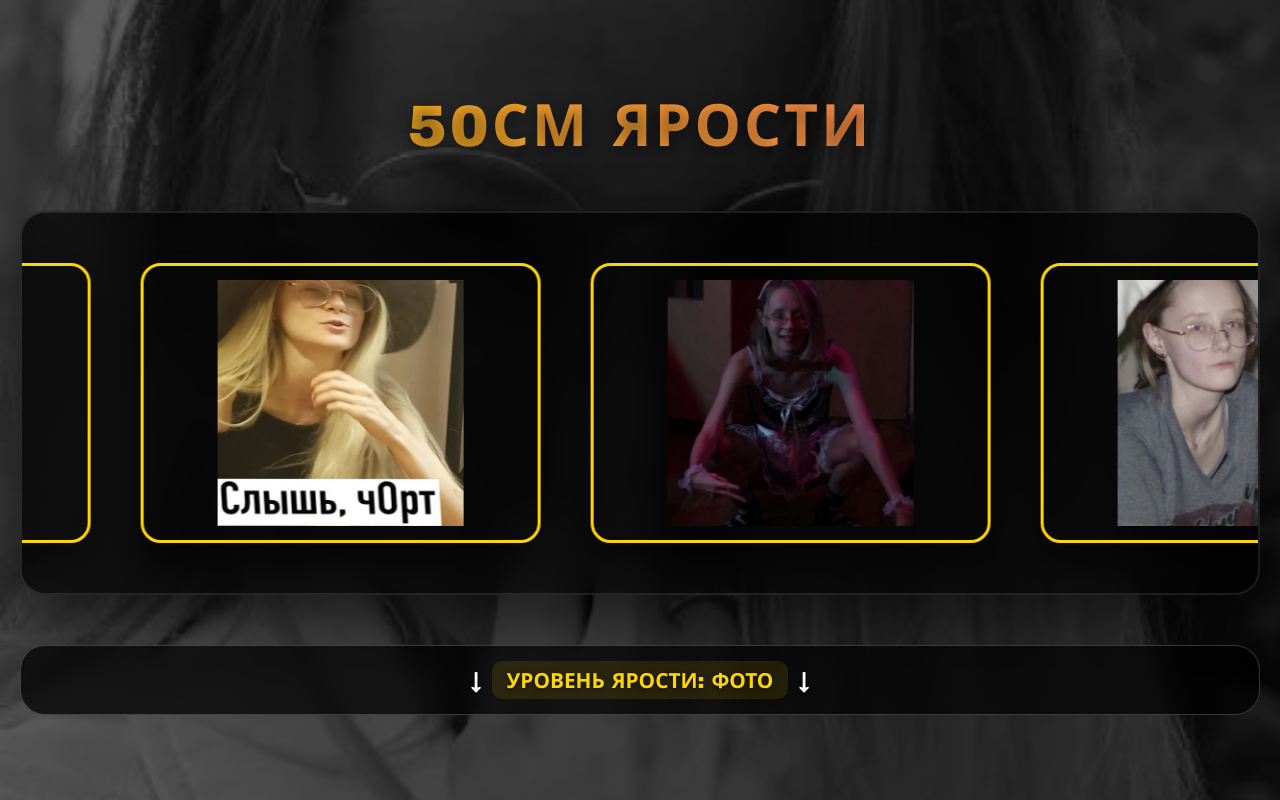
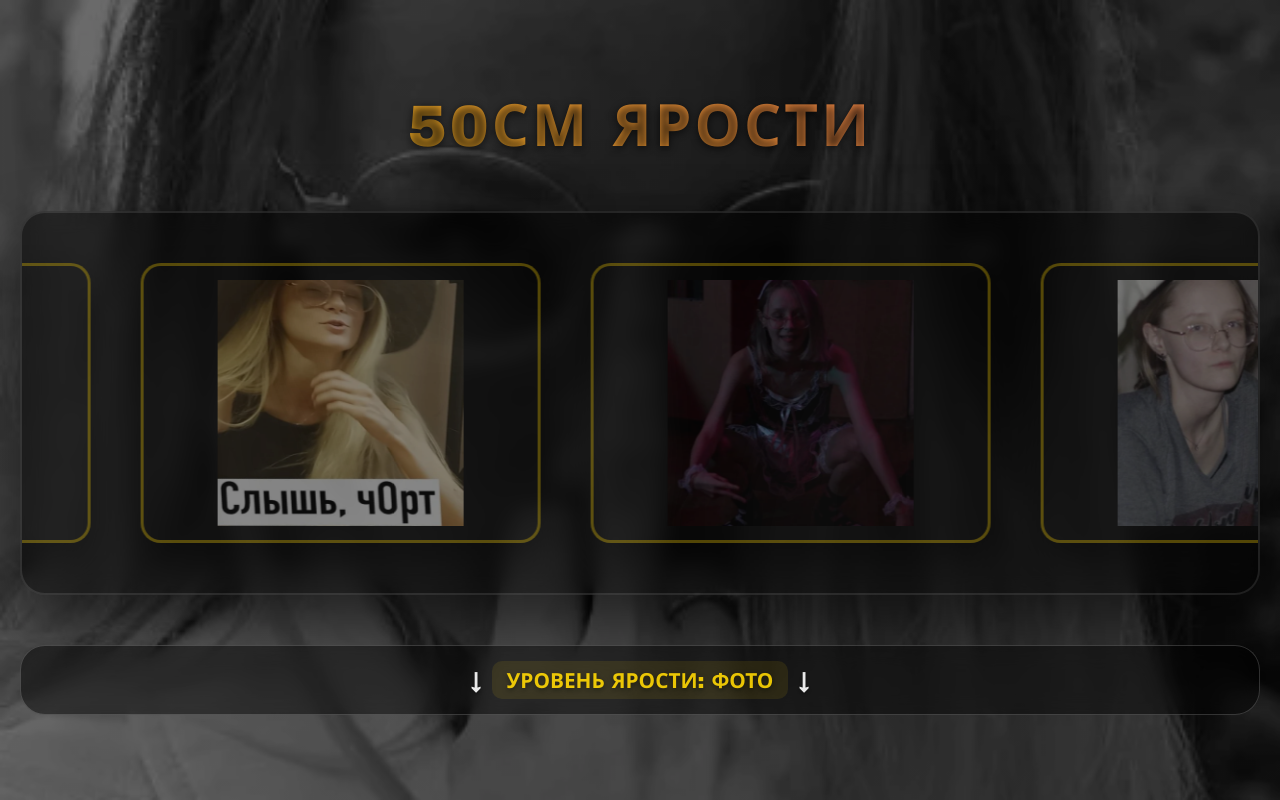
Before and after one commit to Warraw528/Image, a plain HTML site: page index.html in a window 1280 px wide. Both pictures are taken after a click on the element "УРОВЕНЬ ЯРОСТИ: ГРАДИЕНТ". Drawn offline with Linux system fonts and the light colour scheme.

Commit message:
Update index.html

```diff
--- a/index.html
+++ b/index.html
@@ -20,7 +20,7 @@
             justify-content: center;
             align-items: center;
             padding: 20px;
-            transition: background 0.5s ease;
+            transition: all 0.5s ease;
             background-size: cover;
             background-position: center;
             background-repeat: no-repeat;
@@ -43,6 +43,7 @@
             -webkit-background-clip: text;
             -webkit-text-fill-color: transparent;
             background-clip: text;
+            transition: all 0.5s ease;
         }
 
         .gallery-wrapper {
@@ -61,6 +62,7 @@
             border-radius: 25px;
             box-shadow: 0 25px 60px rgba(0,0,0,0.5);
             border: 2px solid rgba(255,255,255,0.1);
+            transition: all 0.5s ease;
         }
 
         .scroll-track {
@@ -77,7 +79,7 @@
             overflow: visible;
             box-shadow: 0 20px 40px rgba(0,0,0,0.6);
             position: relative;
-            transition: all 0.4s ease;
+            transition: all 0.5s ease;
             border: 3px solid #ffd700;
             display: flex;
             justify-content: center;
@@ -95,12 +97,44 @@
             width: 90%;
             height: 90%;
             object-fit: contain;
-            transition: transform 0.4s ease;
+            transition: all 0.5s ease;
             border-radius: 15px;
         }
 
         .scroll-item:hover img {
             transform: scale(1.1);
+        }
+
+        /* Стили когда фото-фон активен */
+        body.photo-background .scroll-item {
+            opacity: 0.6;
+            background: rgba(0,0,0,0.1);
+            border-color: rgba(255,215,0,0.5);
+        }
+
+        body.photo-background .scroll-item:hover {
+            opacity: 0.9;
+            transform: scale(1.05) rotate(1deg);
+            border-color: rgba(255,107,107,0.7);
+        }
+
+        body.photo-background .scroll-item img {
+            opacity: 0.8;
+        }
+
+        body.photo-background .scroll-item:hover img {
+            opacity: 1;
+            transform: scale(1.08);
+        }
+
+        body.photo-background .mobile-scroller {
+            background: rgba(0,0,0,0.5);
+            backdrop-filter: blur(10px);
+        }
+
+        body.photo-background h1 {
+            opacity: 0.9;
+            text-shadow: 0 2px 8px rgba(0,0,0,0.7);
         }
 
         /* Плавная бесконечная анимация */
@@ -131,6 +165,12 @@
             gap: 8px;
             align-items: center;
             backdrop-filter: blur(10px);
+            transition: all 0.5s ease;
+        }
+
+        body.photo-background .info {
+            background: rgba(0,0,0,0.5);
+            opacity: 0.9;
         }
 
         .info-line {
@@ -305,14 +345,11 @@
             background: rgba(0,0,0,0.4);
             z-index: -1;
             pointer-events: none;
+            transition: all 0.5s ease;
         }
 
-        /* Стиль когда фото как фон */
-        .photo-background {
-            background: linear-gradient(rgba(0,0,0,0.4), rgba(0,0,0,0.4)), url('image/sticker7.jpg');
-            background-size: cover;
-            background-position: center;
-            background-repeat: no-repeat;
+        body.photo-background .overlay {
+            background: rgba(0,0,0,0.3);
         }
     </style>
 </head>
```
